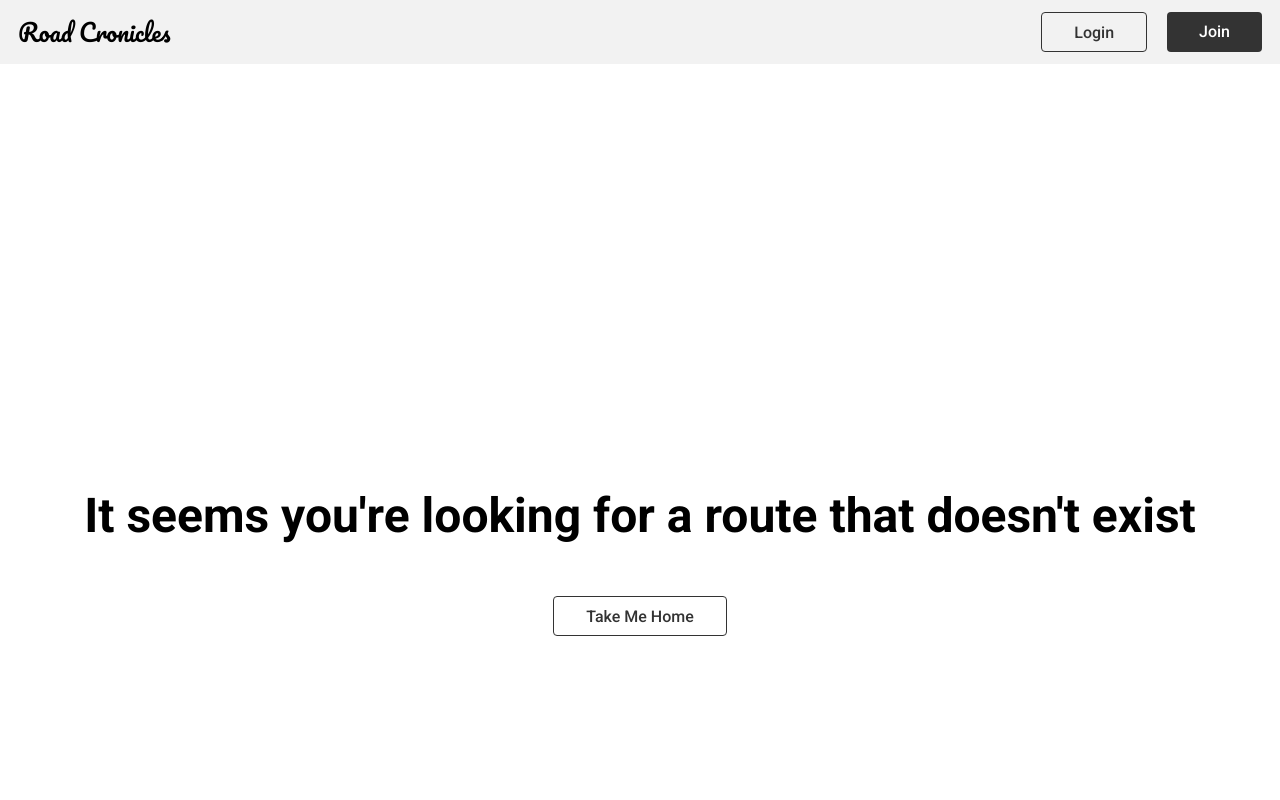
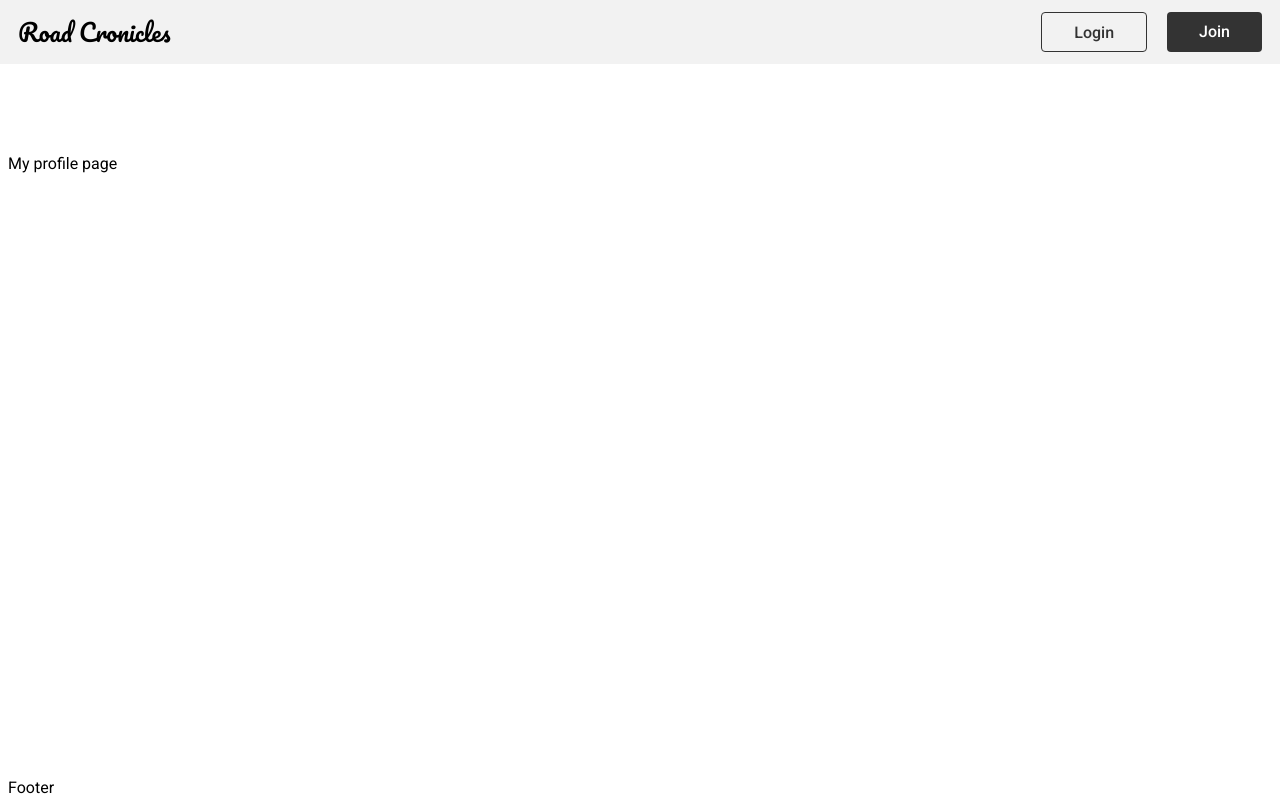
Before and after one commit to Griunvald/travel_app_client, a React (Vite) app in the folder client/: page /profile in a window 1280 px wide. Shown: the top 800 px of the page. Built offline with nearby package versions, Linux system fonts and the light colour scheme.

Commit message:
Add empty Profile page and path

```diff
--- a/client/src/App.jsx
+++ b/client/src/App.jsx
@@ -11,6 +11,7 @@ import StartTrip from './components/pages/StartTrip';
 import CurrentTrip from './components/pages/CurrentTrip';
 import NotFound from './components/pages/NotFound';
 import FullTrip from './components/pages/FullTrip';
+import Profile from './components/pages/Profile';
 
 const NavbarWrapper = () => {
     return (
@@ -56,6 +57,10 @@ const router = createBrowserRouter([
                 element: <FullTrip/>
             },
             {
+                path: '/profile',
+                element: <Profile/>
+            },
+            {
                 path: '*',
                 element: <NotFound/>
             },
--- /dev/null
+++ b/client/src/components/pages/Profile.jsx
@@ -0,0 +1,9 @@
+function Profile() {
+    return (
+       <div>
+        My profile page
+        </div>
+    )
+}
+
+export default Profile;
```
